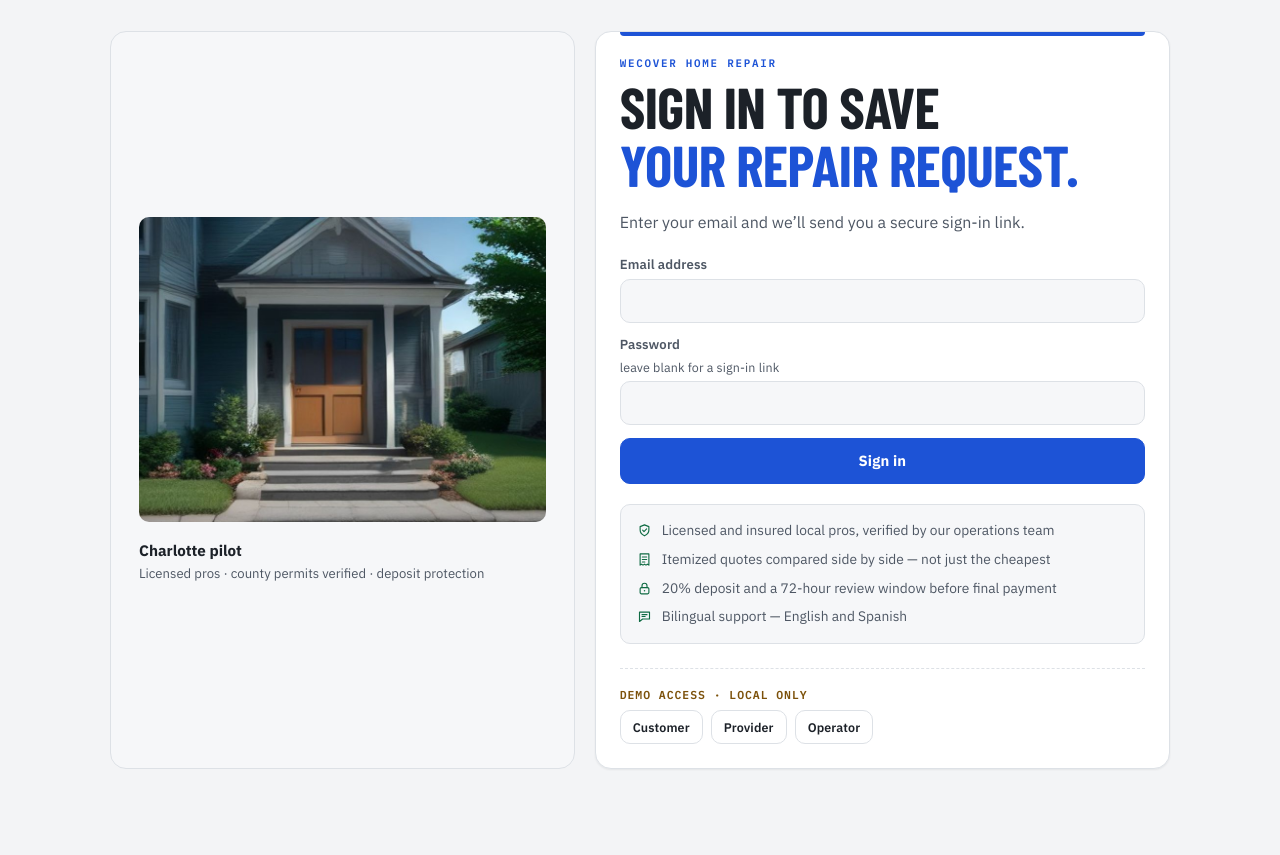
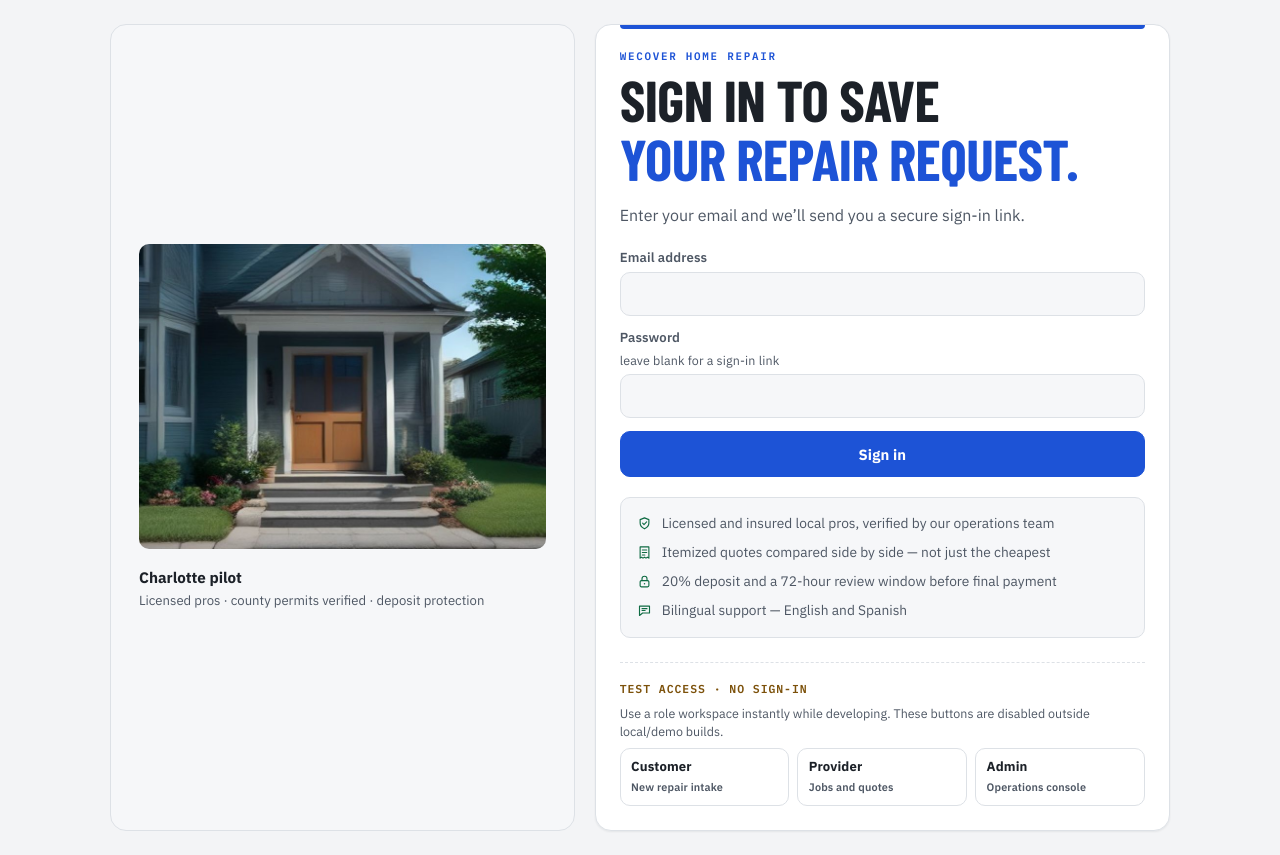
Before and after one commit to ert93333-ops/missedlead-os, a React (Vite) app: page / in a window 1280 px wide. Before the commit the page ends 800 px from the top, so only its background shows below. Built offline with nearby package versions, Linux system fonts and the light colour scheme; no server answers.

Commit message:
Add role test access buttons

```diff
--- a/scripts/persona-matrix-ui.mjs
+++ b/scripts/persona-matrix-ui.mjs
@@ -79,6 +79,11 @@ consoleErrors.length = 0; // the rejected login above is an expected 400 — don
 sec("customer");
 await login(ACCOUNTS.customer);
 check("customer workspace mounts", await visible('[data-testid="customer-intake"], [data-testid$="-workspace"]'));
+const newRequest = page.locator('button:has-text("New request"), button:has-text("Nueva solicitud")');
+if (await newRequest.count()) {
+  await newRequest.first().click();
+  await page.waitForSelector('[data-testid="customer-intake"], .chat-intake', { timeout: 15_000 });
+}
 await shot("03-customer-intake");
 check("intake stepper visible", await visible(".intake-steps, [class*=step]") || await txt(/describe|questions|confirm/i));
 check("media consent UI exists or attach button", await visible('input[type="file"], [data-testid*="attach"], button:has-text("Attach"), button:has-text("photo")'));
--- a/src/app/auth.tsx
+++ b/src/app/auth.tsx
@@ -15,6 +15,7 @@ export type AuthValue = {
   loading: boolean;
   signIn: (email: string, password?: string) => Promise<void>;
   signOut: () => Promise<void>;
+  quickDemoLogin?: (role: Role) => Promise<void>;
   selectDemoActor?: (role: Role) => void;
 };
 
@@ -69,6 +70,16 @@ export function AuthProvider({ children }: { children: (auth: AuthValue) => Reac
       if (error) throw error;
     },
     signOut: async () => { setDemo(null); if (supabase) await supabase.auth.signOut(); },
+    quickDemoLogin: demoAuthEnabled ? async (role) => {
+      const response = await fetch('/api/demo/login', {
+        method: 'POST',
+        headers: { 'Content-Type': 'application/json' },
+        body: JSON.stringify({ role }),
+      });
+      const result = await response.json().catch(() => ({})) as { actor?: Actor; access_token?: string; error?: string };
+      if (!response.ok || !result.actor || !result.access_token) throw new Error(result.error ?? 'Demo access is unavailable.');
+      setDemo({ actor: result.actor, accessToken: result.access_token });
+    } : undefined,
     selectDemoActor: demoAuthEnabled ? (role) => setDemo(demoSession(role)) : undefined,
   }), [demo, loading, session]);
 
--- a/src/app/router.tsx
+++ b/src/app/router.tsx
@@ -46,6 +46,9 @@ export function RoleRouter({ auth, render }: { auth: AuthValue; render: (role: R
 function AuthGate({ auth }: { auth: AuthValue }) {
   const { signIn } = auth;
   const [message, setMessage] = useState("Enter your email and we’ll send you a secure sign-in link.");
+  const enterDemo = (role: Role) => {
+    void auth.quickDemoLogin?.(role).catch((error: unknown) => setMessage(error instanceof Error ? error.message : "Demo access is unavailable."));
+  };
   return <main className="auth-screen" data-testid="auth-gate">
     <div className="auth-split">
     <aside className="auth-scene" aria-hidden="true">
@@ -67,7 +70,21 @@ function AuthGate({ auth }: { auth: AuthValue }) {
         <li><LockIcon size={15}/>20% deposit and a 72-hour review window before final payment</li>
         <li><MessageIcon size={15}/>Bilingual support — English and Spanish</li>
       </ul>
-      {auth.selectDemoActor && <div className="demo-actors" data-testid="demo-actor-selector"><strong>Demo access · local only</strong>{(["customer", "provider", "operator"] as const).map((role) => <button key={role} type="button" data-testid={`demo-${role}`} onClick={() => auth.selectDemoActor?.(role)}>{role}</button>)}</div>}
+      {auth.quickDemoLogin && <div className="demo-actors" data-testid="demo-actor-selector">
+        <strong>Test access · no sign-in</strong>
+        <span>Use a role workspace instantly while developing. These buttons are disabled outside local/demo builds.</span>
+        <div className="demo-actors__actions">
+          <button key="customer" type="button" data-testid="demo-customer" onClick={() => enterDemo("customer")}>
+            <b>Customer</b><small>New repair intake</small>
+          </button>
+          <button key="provider" type="button" data-testid="demo-provider" onClick={() => enterDemo("provider")}>
+            <b>Provider</b><small>Jobs and quotes</small>
+          </button>
+          <button key="operator" type="button" data-testid="demo-operator" onClick={() => enterDemo("operator")}>
+            <b>Admin</b><small>Operations console</small>
+          </button>
+        </div>
+      </div>}
     </section>
     </div>
   </main>;
--- a/src/styles.css
+++ b/src/styles.css
@@ -311,9 +311,16 @@ fieldset legend { padding: 0 7px; color: var(--muted); font-family: var(--font-m
 .auth-trust li::before { content: "✓"; flex: 0 0 auto; color: var(--ok); font-weight: 700; }
 .auth-trust li:has(svg)::before { display: none; }
 .auth-trust li svg { flex: 0 0 auto; margin-top: 2px; color: var(--ok); }
-.demo-actors { display: flex; flex-wrap: wrap; align-items: center; gap: 8px; margin-top: 24px; padding-top: 18px; border-top: 1px dashed var(--line); }
-.demo-actors strong { width: 100%; color: var(--warn); font-family: var(--font-mono); font-size: .72rem; letter-spacing: .08em; text-transform: uppercase; }
-.demo-actors button { min-height: 34px; padding: .35rem .75rem; font-size: .78rem; text-transform: capitalize; }
+.demo-actors { display: grid; gap: 8px; margin-top: 24px; padding-top: 18px; border-top: 1px dashed var(--line); }
+.demo-actors strong { color: var(--warn); font-family: var(--font-mono); font-size: .72rem; letter-spacing: .08em; text-transform: uppercase; }
+.demo-actors > span { color: var(--muted); font-size: .78rem; line-height: 1.45; }
+.demo-actors__actions { display: grid; grid-template-columns: repeat(3, minmax(0, 1fr)); gap: 8px; }
+.demo-actors__actions button { display: grid; gap: 3px; min-height: 58px; padding: .55rem .65rem; text-align: left; }
+.demo-actors__actions b { color: var(--text); font-size: .82rem; }
+.demo-actors__actions small { color: var(--muted); font-size: .68rem; line-height: 1.2; }
+@media (max-width: 520px) {
+  .demo-actors__actions { grid-template-columns: 1fr; }
+}
 
 /* ---------- Hero / trust card --------------------------------------------- */
 
```
Also changed, not shown: 1 other file (tests, documents, lock files or other folders).
